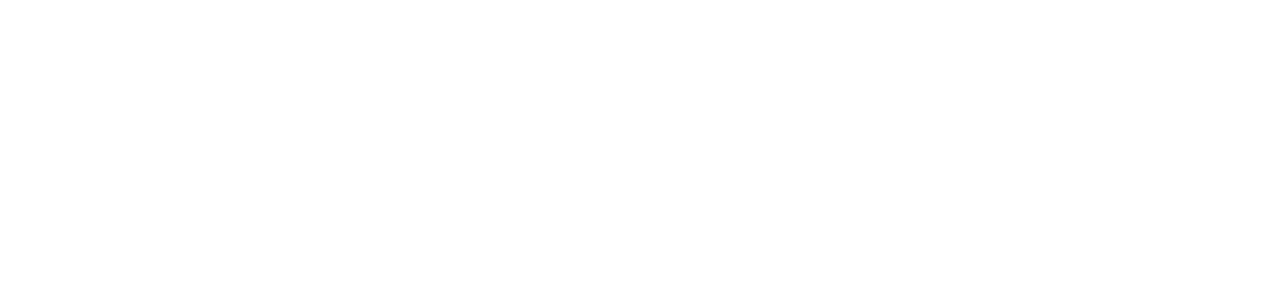
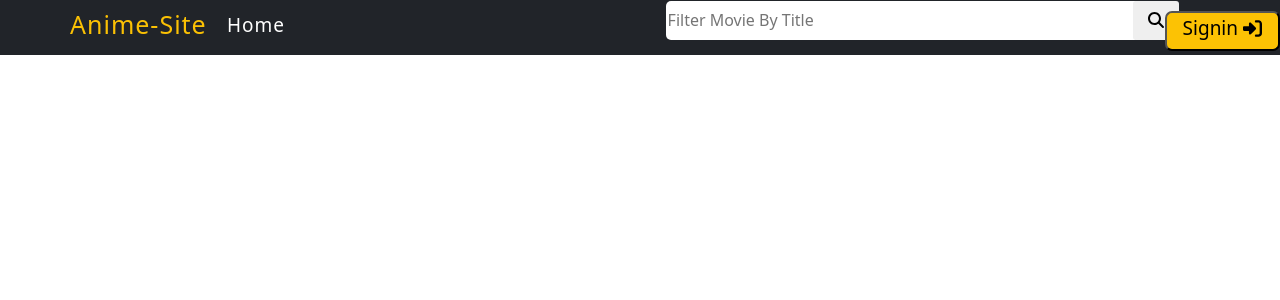
Before and after one commit to Yassinos-coder/movie-react, a React (Create React App) app: page / in a window 1280 px wide. Shown: the top 300 px of the page. Built offline with nearby package versions, Linux system fonts and the light colour scheme.

Commit message:
All good

```diff
--- a/src/App.css
+++ b/src/App.css
@@ -1,8 +1,65 @@
+@import url('https://fonts.googleapis.com/css2?family=Open+Sans&display=swap');
 body {
+    font-family: 'Open Sans', sans-serif;
 
 }
 
 /* ********************** */
 .Header {
     background-color: #212429;
+    width: 100%;
+    height: 55px;
+    color: white;
 }
+.p-header-left {
+    padding: 6px 70px;
+    font-size: 25px;
+    color: #fbc104;
+    letter-spacing: 1px;
+}
+
+.p2-header-left {
+    margin: -55px 227px;
+    letter-spacing: 1px;
+    display: block;
+    font-size: 19px;
+    color: white;
+}
+
+/*  Search Bar  */
+.search-bar-header {
+    margin: 1.3% 52%;
+    width: 48%;
+}
+.Search-bar {
+    width: 474px;
+    border-radius: 5px;
+    background-color: white;
+    height: 39px;
+    text-decoration: none;
+    border: none;
+    outline-style: none;
+}
+
+.Search-bar-button {
+    height: 39px;
+    outline-style: none;
+    border: none;
+    width: 46px;
+    border-radius: 3px;
+    margin-left: -1%;
+}
+
+.signin-button {
+    margin: -3.5% 91%;
+}
+
+.Button-signin {
+    height: 40px;
+    background-color: #fcc204;
+    text-align: center;
+    padding-top: 1px;
+    font-size: 19px;
+    width: 115px;
+    border-radius: 7px;
+}
--- a/src/Components/HeaderBar.js
+++ b/src/Components/HeaderBar.js
@@ -1,14 +1,29 @@
 import "bootstrap/dist/css/bootstrap.min.css";
 import "@fortawesome/free-regular-svg-icons";
-import "@fortawesome/free-solid-svg-icons";
+import { faMagnifyingGlass } from "@fortawesome/free-solid-svg-icons";
 import { FontAwesomeIcon } from "@fortawesome/react-fontawesome";
+import { faRightToBracket } from "@fortawesome/free-solid-svg-icons";
 
 const HeaderBar = () => {
   return (
     <>
       <div className="Header">
         <div className="Header-title-left">
-
+          <p className="p-header-left">Anime-Site</p>
+          <p className="p2-header-left">Home</p>
+        </div>
+        <div className="search-bar-header">
+          <div className="search-bar-input">
+            <input className="Search-bar" type="text" placeholder="Filter Movie By Title" />
+            <button className="Search-bar-button">
+              <FontAwesomeIcon icon={faMagnifyingGlass} />
+            </button>
+          </div>
+        </div>
+        <div className="signin-button">
+          <button className="Button-signin">
+            <p>Signin <FontAwesomeIcon icon={faRightToBracket}/></p>
+          </button>
         </div>
       </div>
     </>
```
